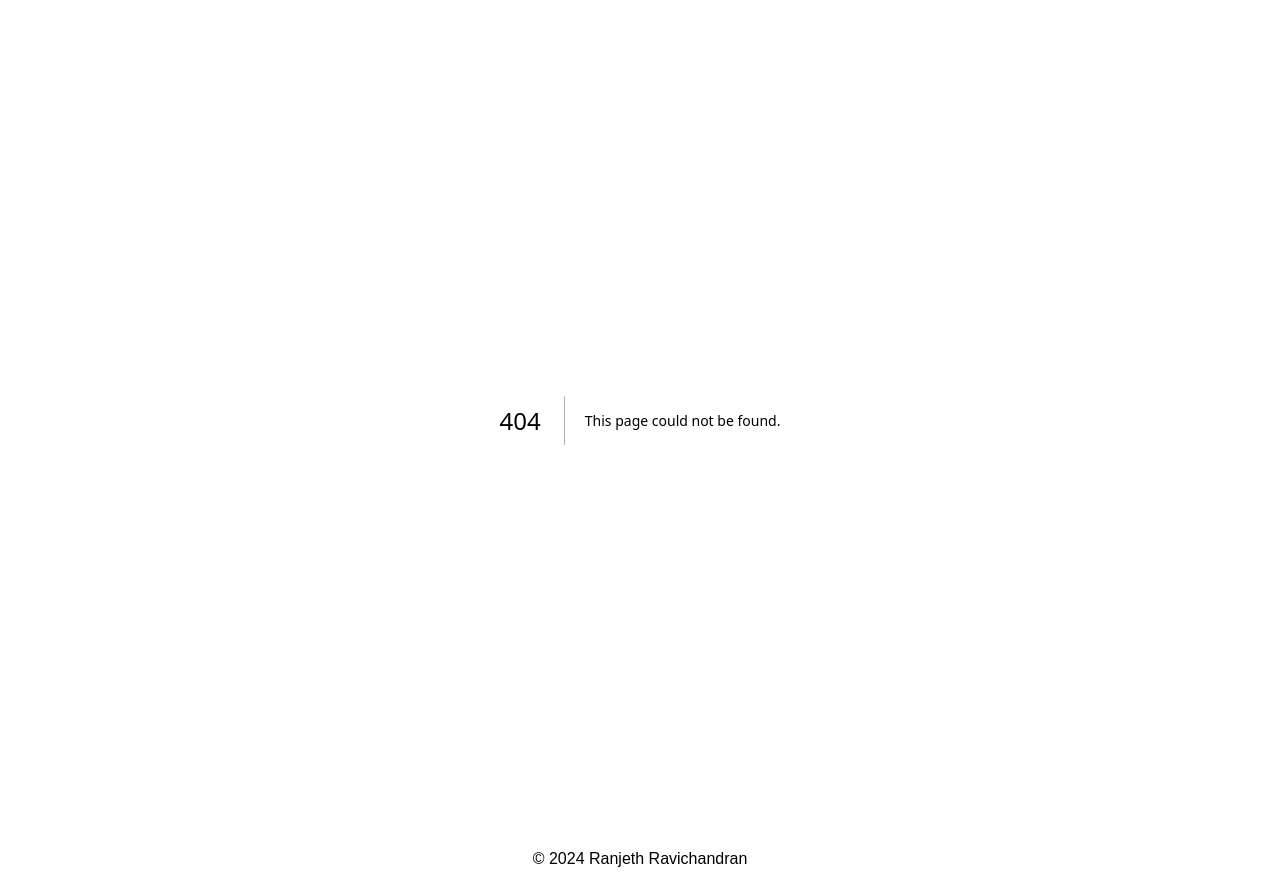
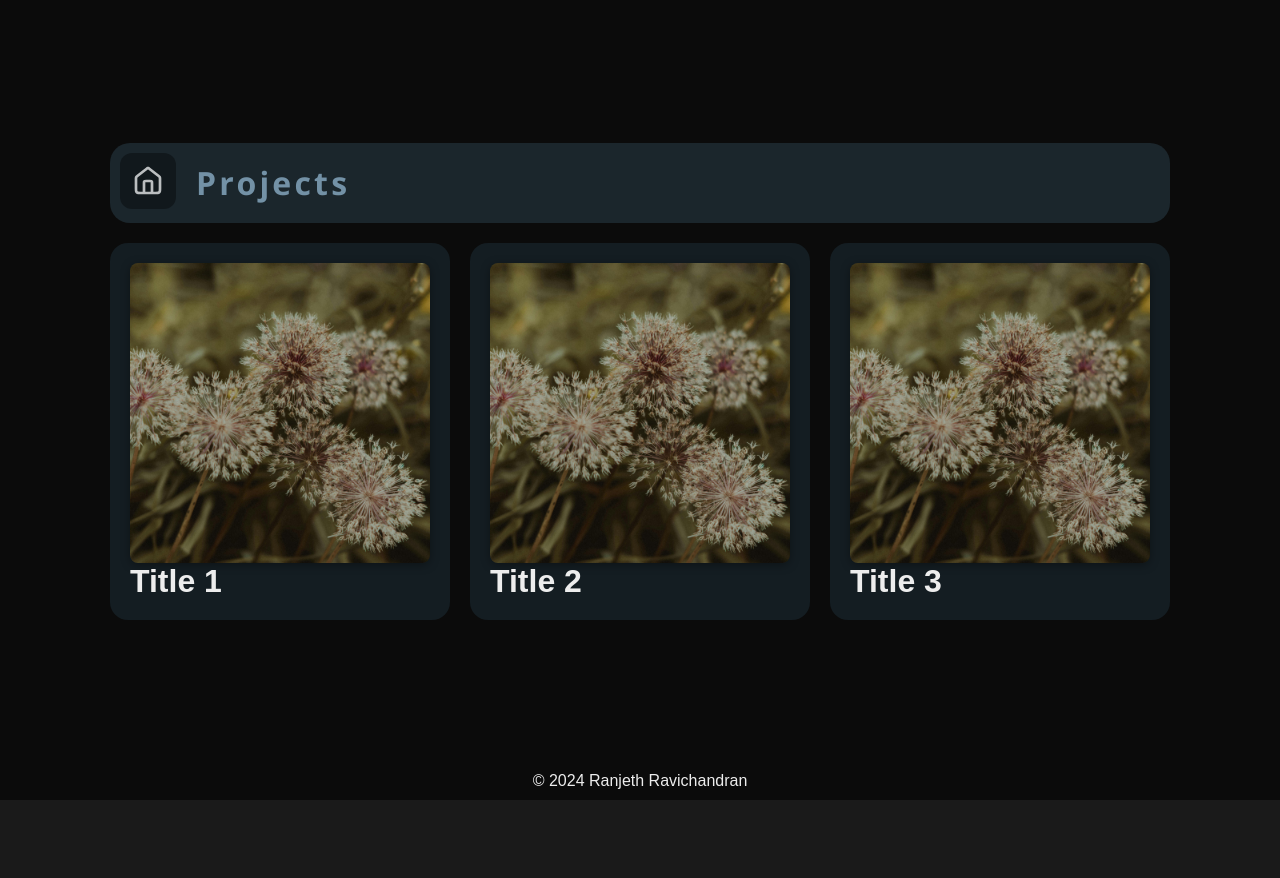
Before and after one commit to ranjeth-ravichandran/portfolio, a Next.js app: page /projects in a window 1280 px wide. Before the commit this address had no page. After the commit the page ends 800 px from the top, so only its background shows below. Built offline with nearby package versions, Linux system fonts and the light colour scheme.

Commit message:
Created projects page and updated css

```diff
--- /dev/null
+++ b/src/components/ProjectCard.jsx
@@ -0,0 +1,18 @@
+import Image from "next/image";
+
+function ProjectCard({ title, image }) {
+    return (
+        <div className="project-card">
+            <Image
+                src={image}
+                alt="Profile Picture"
+                width={300}
+                height={300}
+                style={{ objectFit: "cover", borderRadius: "8px", boxShadow: "rgba(0, 0, 0, 0.35) 0px 2px 10px" }}
+            />
+            <h1>{title}</h1>
+        </div>
+    );
+}
+
+export default ProjectCard;
--- a/src/components/SvgIcons.tsx
+++ b/src/components/SvgIcons.tsx
@@ -258,3 +258,36 @@ export const ImageIcon: React.FC<React.SVGProps<SVGSVGElement>> = ({ color, onCl
         </svg>
     );
 };
+
+// SVG icon for Star
+export const StarIcon: React.FC<React.SVGProps<SVGSVGElement>> = ({ color }) => {
+    return (
+        <svg className="svg-icon" fill={color} width="40px" height="40px" viewBox="0 0 1024 1024">
+            <path d="M908.1 353.1l-253.9-36.9L540.7 86.1c-3.1-6.3-8.2-11.4-14.5-14.5-15.8-7.8-35-1.3-42.9 14.5L369.8 316.2l-253.9 36.9c-7 1-13.4 4.3-18.3 9.3a32.05 32.05 0 0 0 .6 45.3l183.7 179.1-43.4 252.9a31.95 31.95 0 0 0 46.4 33.7L512 754l227.1 119.4c6.2 3.3 13.4 4.4 20.3 3.2 17.4-3 29.1-19.5 26.1-36.9l-43.4-252.9 183.7-179.1c5-4.9 8.3-11.3 9.3-18.3 2.7-17.5-9.5-33.7-27-36.3z" />
+        </svg>
+    );
+};
+
+
+// SVG icon for Controller
+export const ControllerIcon: React.FC<React.SVGProps<SVGSVGElement>> = ({ color }) => {
+    return (
+        <svg className={"svg-icon"} fill={color} width="40px" height="40px" viewBox="0 0 24 24">
+            <path d="M21.986 9.74a3.193 3.193 0 0 0-.008-.088A5.003 5.003 0 0 0 17 5H7a4.97 4.97 0 0 0-4.987 4.737c-.01.079-.013.161-.013.253v6.51c0 .925.373 1.828 1.022 2.476A3.524 3.524 0 0 0 5.5 20c1.8 0 2.504-1 3.5-3 .146-.292.992-2 3-2 1.996 0 2.853 1.707 3 2 1.004 2 1.7 3 3.5 3 .925 0 1.828-.373 2.476-1.022A3.524 3.524 0 0 0 22 16.5V10c0-.095-.004-.18-.014-.26zM7 12.031a2 2 0 1 1-.001-3.999A2 2 0 0 1 7 12.031zm10-5a1 1 0 1 1 0 2 1 1 0 1 1 0-2zm-2 4a1 1 0 1 1 0-2 1 1 0 1 1 0 2zm2 2a1 1 0 1 1 0-2 1 1 0 1 1 0 2zm2-2a1 1 0 1 1 0-2 1 1 0 1 1 0 2z" />
+        </svg>
+    );
+};
+
+// SVG icon for Plus
+export const PlusIcon: React.FC<React.SVGProps<SVGSVGElement>> = ({ color }) => {
+    return (
+        <svg className="svg-icon" width="40px" height="40px" viewBox="0 0 32 32">
+            <g stroke="none" strokeWidth="1" fill="none" fillRule="evenodd">
+                <g transform="translate(-362.000000, -1037.000000)" fill={color}>
+                    <path d="M390,1049 L382,1049 L382,1041 C382,1038.79 380.209,1037 378,1037 C375.791,1037 374,1038.79 374,1041 L374,1049 L366,1049 C363.791,1049 362,1050.79 362,1053 C362,1055.21 363.791,1057 366,1057 L374,1057 L374,1065 C374,1067.21 375.791,1069 378,1069 C380.209,1069 382,1067.21 382,1065 L382,1057 L390,1057 C392.209,1057 394,1055.21 394,1053 C394,1050.79 392.209,1049 390,1049">
+                    </path>
+                </g>
+            </g>
+        </svg>
+    );
+};
--- /dev/null
+++ b/src/pages/projects.tsx
@@ -0,0 +1,46 @@
+import { HomeIcon } from "@/components/SvgIcons"
+import Link from "next/link";
+import { motion } from "framer-motion";
+import ProjectCard from "@/components/ProjectCard"
+
+export default function ProjectsPage() {
+    // Animation variants for each container, without staggering
+    const containerVariants = {
+        hidden: { opacity: 0, y: 20 },
+        visible: (customDelay: number) => ({
+            opacity: 1,
+            y: 0,
+            transition: {
+                duration: 0.5,
+                delay: customDelay,
+            },
+        }),
+    };
+
+    const projects = [
+        { id: 1, title: 'Title 1', image: '/images/edu3.jpg' },
+        { id: 2, title: 'Title 2', image: '/images/edu3.jpg' },
+        { id: 3, title: 'Title 3', image: '/images/edu3.jpg' },
+    ];
+
+    return (
+        <div className="projects-page-container">
+            <motion.div
+                className="project-header"
+                variants={containerVariants}
+                initial="hidden"
+                animate="visible"
+                custom={0.1}>
+                <Link href={"/"}><HomeIcon color="#fff" className="home-svg" /></Link>
+                <h1>Projects</h1>
+            </motion.div>
+
+            <div className="project-card-container">
+                {projects.map((project) => (
+                    <ProjectCard key={project.id} title={project.title} image={project.image} />
+                ))}
+            </div>
+
+        </div>
+    );
+}
--- a/src/styles/global.css
+++ b/src/styles/global.css
@@ -99,6 +99,7 @@ footer {
 /* ----------------------------------------------------- */
 /* HOME PAGE */
 .home-container {
+  width: inherit;
   display: flex;
   flex-direction: row;
   gap: 20px;
@@ -227,7 +228,7 @@ footer {
 .project-container {
   display: flex;
   flex-direction: column;
-  height: 470px;
+  height: 480px;
   min-height: fit-content;
   gap: 10px;
   background-color: #1B262C;
@@ -303,16 +304,35 @@ footer {
 }
 
 .project-image {
-  width: inherit;
+  max-width: inherit;
+  background-color: rgba(255, 255, 255, 0.185);
+  border-radius: 18px;
   height: 200px;
-  border-radius: 18px;
-  box-shadow: rgba(0, 0, 0, 0.35) 0px 2px 5px;
+  box-shadow: rgba(0, 0, 0, 0.35) 0px 1px 5px;
 }
 
 .project-image video {
+  border-radius: 18px;
   width: inherit;
   height: inherit;
+}
+
+.projects-side-panel {
+  width: 80px;
   border-radius: 18px;
+  background-color: #1B262C;
+
+  display: flex;
+  flex-direction: column;
+  align-items: center;
+  justify-content: center;
+  gap: 20px;
+}
+
+.projects-side-panel>* {
+  background-color: #0e151a;
+  padding: 10px;
+  border-radius: 8px;
 }
 
 /* ----------------------------------------------------- */
@@ -441,11 +461,22 @@ footer {
 /* ----------------------------------------------------- */
 /* MEDIA QUERIES */
 @media (max-width: 1366px) {
+
   .Home {
-    grid-template-columns: auto;
-    grid-template-rows: auto auto;
+    grid-template-rows: 1fr;
+    grid-template-columns: 1fr;
     grid-template-areas:
       ".";
+  }
+
+  .home-container {
+    width: inherit;
+    justify-content: flex-end;
+  }
+
+  .home-container #links-container {
+    width: initial;
+    flex: 1;
   }
 
   .about-container {
@@ -453,19 +484,18 @@ footer {
     height: fit-content;
   }
 
+
   .Projects {
     grid-template-columns: auto;
     grid-template-rows: auto auto;
     grid-template-areas:
       ".";
+
+    flex-direction: column;
   }
 
   .project-container {
     min-height: max-content;
-
-    .project-information {
-      width: 100%;
-    }
 
     .tags-container {
       padding-top: 20px;
@@ -474,6 +504,15 @@ footer {
 
   .collage-images {
     display: flexbox;
+  }
+
+  .projects-side-panel {
+    width: inherit;
+    flex-direction: row;
+
+    >* {
+      margin: 5px;
+    }
   }
 }
 
@@ -689,3 +728,47 @@ footer {
       ".";
   }
 }
+
+/* ----------------------------------------------------- */
+/* Projects Page */
+
+.projects-page-container {
+  display: flex;
+  flex-direction: column;
+  gap: 20px;
+}
+
+.projects-page-container .project-header {
+  width: inherit;
+  display: flex;
+  flex-direction: row;
+  justify-content: flex-start;
+  gap: 20px;
+  background-color: #1B262C;
+  border-radius: 20px;
+  padding: 10px;
+}
+
+.project-header h1 {
+  font-family: 'Segoe UI', Tahoma, Geneva, Verdana, sans-serif;
+  letter-spacing: 0.2rem;
+  color: #7391A6;
+  font-weight: 600;
+}
+
+.project-card-container {
+  display: flex;
+  flex-wrap: wrap;
+  gap: 20px;
+  align-items: center;
+  justify-content: center;
+}
+
+.project-card {
+  background-color: #141d22;
+  padding: 20px;
+  border-radius: 18px;
+  display: flex;
+  flex-direction: column;
+  flex-basis: auto;
+}
```
Also changed, not shown: src/components/Projects.tsx (+17 -6 lines).
